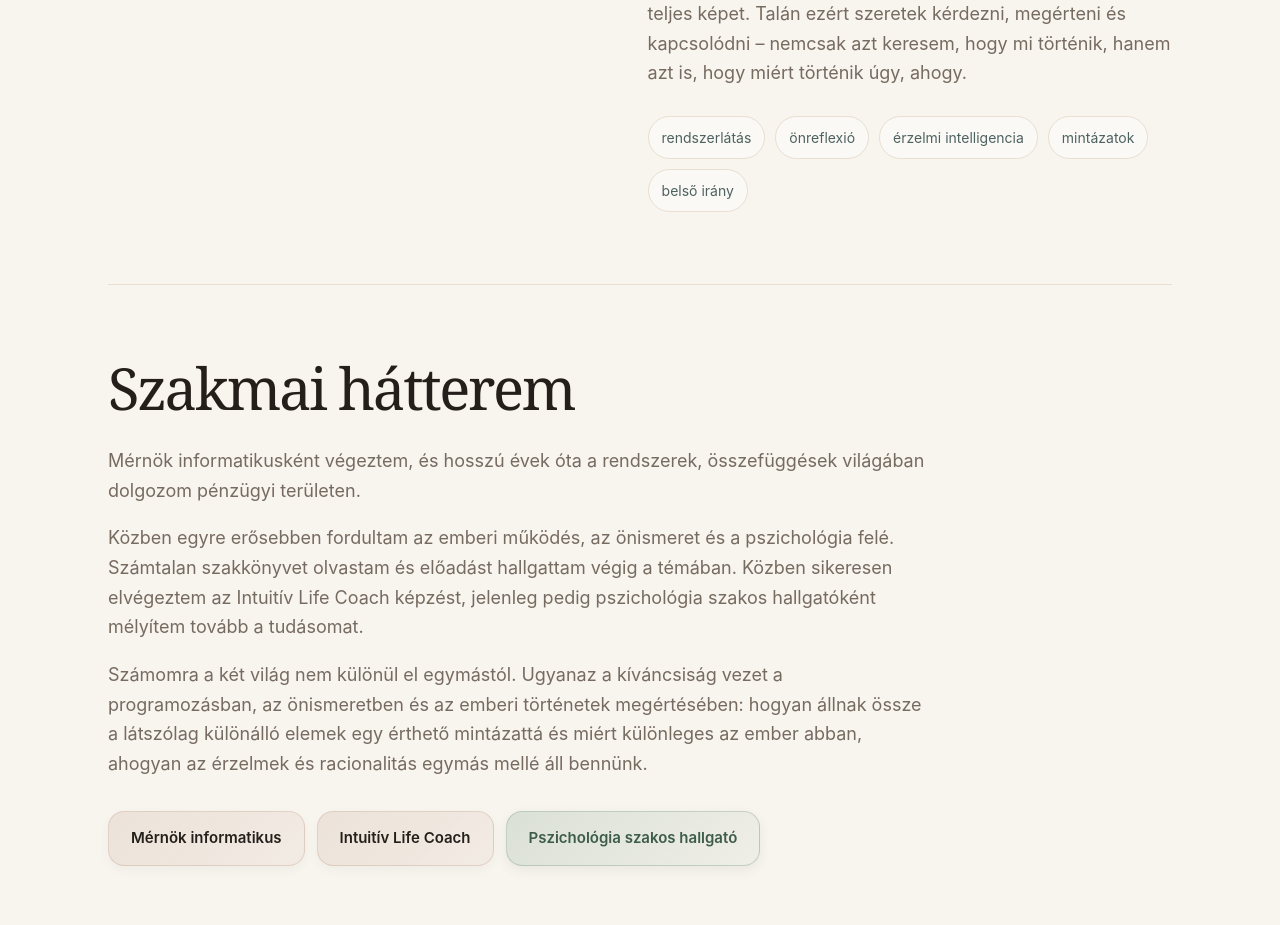
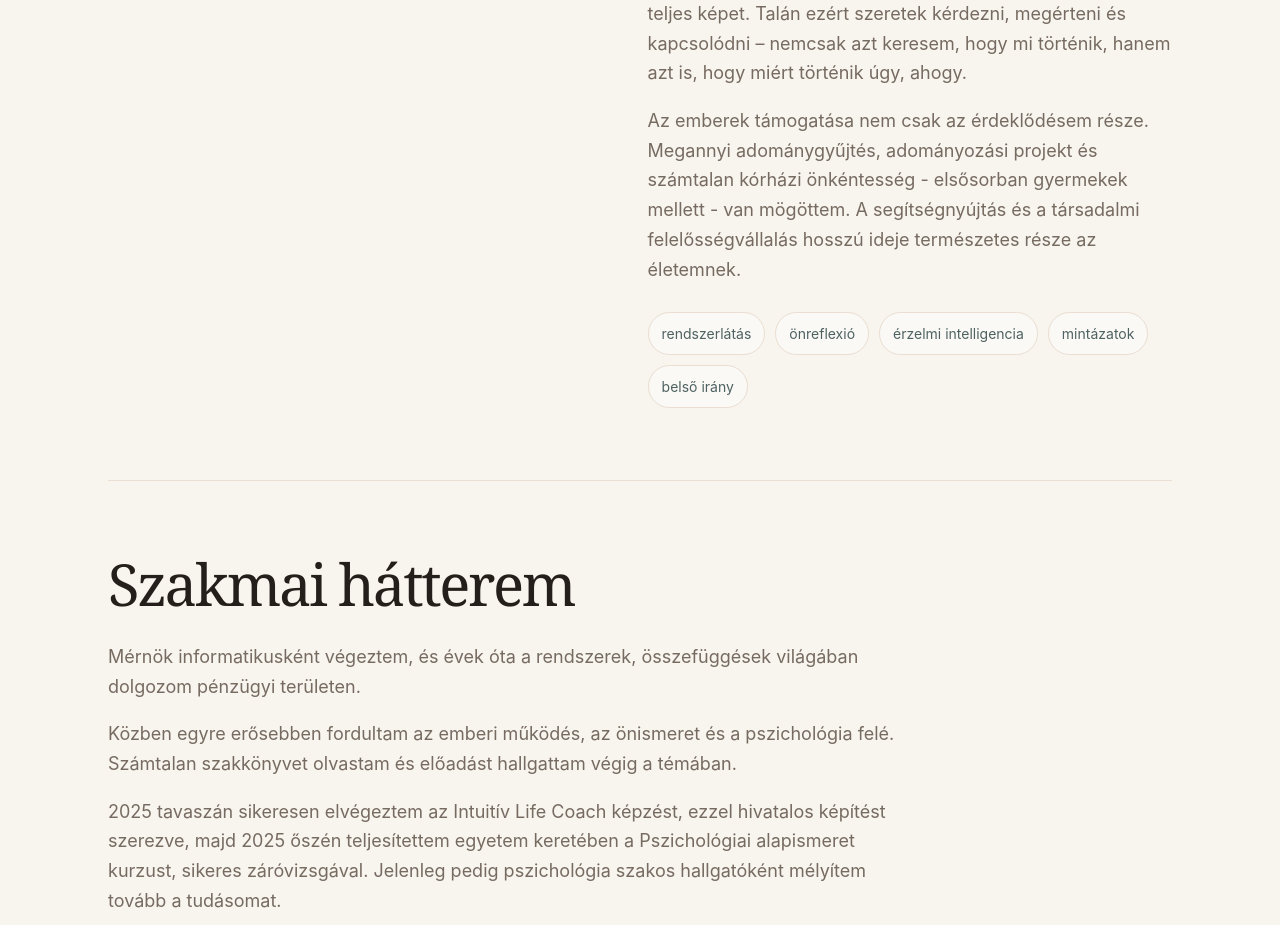
Before and after one commit to aidaszanyi/aidaszanyi-site, a plain HTML site: page index.html in a window 1280 px wide. Shown: the part 1427-2352 px from the top of the page. Drawn offline with Linux system fonts and the light colour scheme.

Commit message:
Szöveg módosítása

```diff
--- a/index.html
+++ b/index.html
@@ -44,6 +44,7 @@
       <div>
         <p>Programozóként a struktúrák, összefüggések és ismétlődő mintázatok felismerése közel áll hozzám. Ugyanilyen erősen érdekel az emberi működés: az önismeret, az érzelmi intelligencia, a tudatos életmód, a döntéseink mögötti belső logika és az, ahogyan kapcsolatainkban újra meg újra ugyanazokat a köröket futjuk.</p>
         <p>A legerősebb adottságomnak azt tartom, hogy egyszerre tudok rendszerszinten gondolkodni és emberi mélységekben érzékelni. Miközben keresem az összefüggéseket és a mintázatokat, figyelek arra is, hogy mi zajlik az emberekben valójában. Nem választom szét a tényeket és az érzéseket, mert azt tapasztalom, hogy a kettő együtt mutatja meg a teljes képet. Talán ezért szeretek kérdezni, megérteni és kapcsolódni – nemcsak azt keresem, hogy mi történik, hanem azt is, hogy miért történik úgy, ahogy.</p>
+		<p>Az emberek támogatása nem csak az érdeklődésem része. Megannyi adománygyűjtés, adományozási projekt és számtalan kórházi önkéntesség - elsősorban gyermekek mellett - van mögöttem. A segítségnyújtás és a társadalmi felelősségvállalás hosszú ideje természetes része az életemnek.</p>
         <div class="pill-row">
           <span class="pill">rendszerlátás</span>
           <span class="pill">önreflexió</span>
@@ -57,8 +58,9 @@
 	<section id="hatterem" class="background-block">
 	  <div>
 		<h2>Szakmai hátterem</h2>
-		<p>Mérnök informatikusként végeztem, és hosszú évek óta a rendszerek, összefüggések világában dolgozom pénzügyi területen.</p>
-		<p>Közben egyre erősebben fordultam az emberi működés, az önismeret és a pszichológia felé. Számtalan szakkönyvet olvastam és előadást hallgattam végig a témában. Közben sikeresen elvégeztem az Intuitív Life Coach képzést, jelenleg pedig pszichológia szakos hallgatóként mélyítem tovább a tudásomat.</p>
+		<p>Mérnök informatikusként végeztem, és évek óta a rendszerek, összefüggések világában dolgozom pénzügyi területen.</p>
+		<p>Közben egyre erősebben fordultam az emberi működés, az önismeret és a pszichológia felé. Számtalan szakkönyvet olvastam és előadást hallgattam végig a témában.</p>
+		<p>2025 tavaszán sikeresen elvégeztem az Intuitív Life Coach képzést, ezzel hivatalos képítést szerezve, majd 2025 őszén teljesítettem egyetem keretében a Pszichológiai alapismeret kurzust, sikeres záróvizsgával. Jelenleg pedig pszichológia szakos hallgatóként mélyítem tovább a tudásomat.</p>
 		<p>Számomra a két világ nem különül el egymástól. Ugyanaz a kíváncsiság vezet a programozásban, az önismeretben és az emberi történetek megértésében: hogyan állnak össze a látszólag különálló elemek egy érthető mintázattá és miért különleges az ember abban, ahogyan az érzelmek és racionalitás egymás mellé áll bennünk.</p>
 		<div class="credential-line">
 			<div class="credential-card">Mérnök informatikus</div>
```
